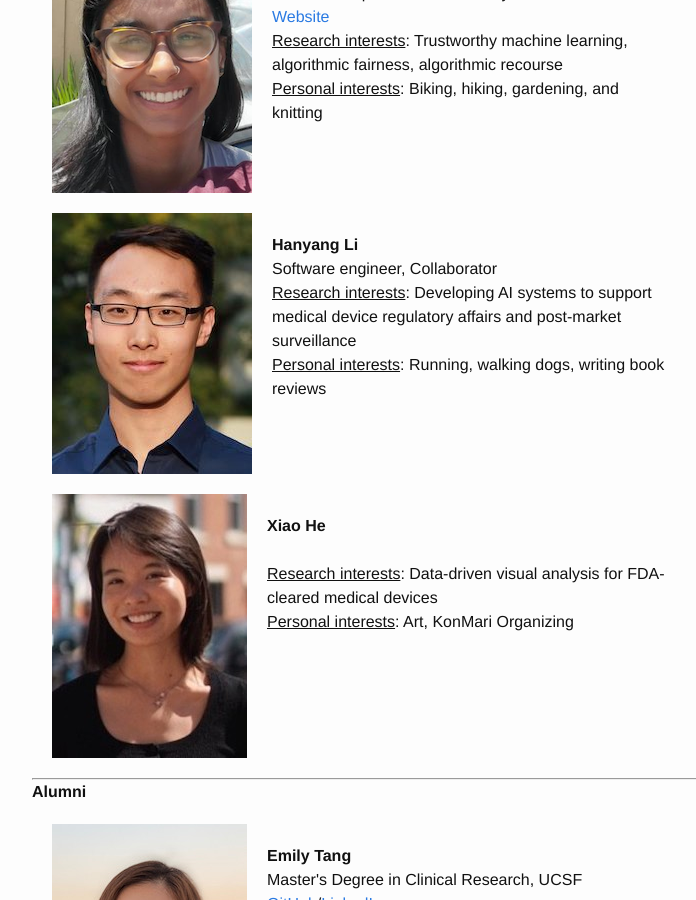
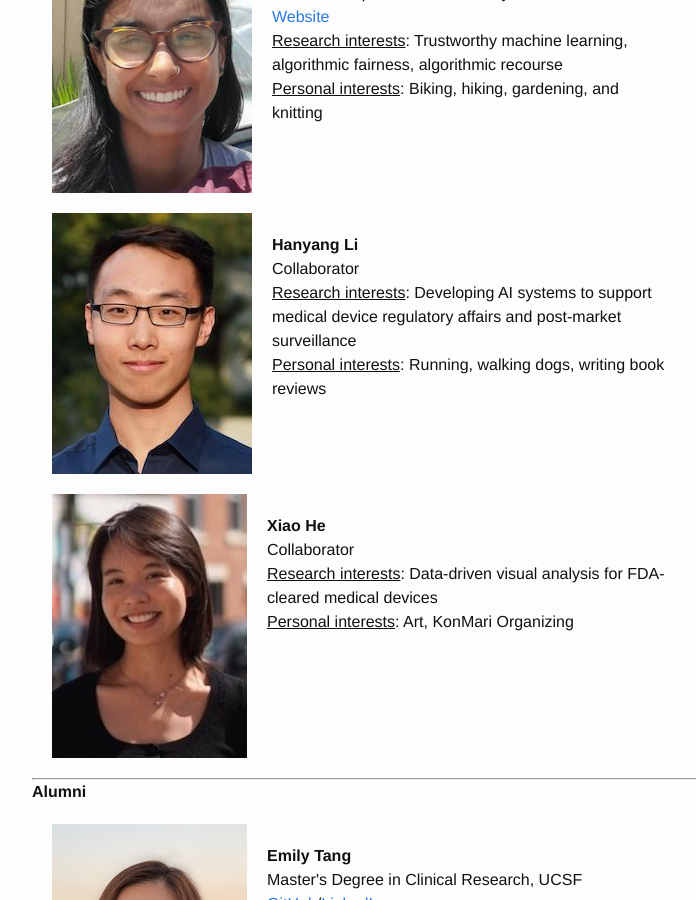
Before and after one commit to jjfeng/jjfeng.github.io, a Jekyll site: the page built from team.html, in a window 1280 px wide and 900 px high, scrolled down 1094 px. Shown: the whole window, without its empty margins (238-934 px from the left). Built offline with Jekyll 4.4.1, drawn with Linux system fonts in a browser that asks for light colours.

Commit message:
update collab

```diff
--- a/team.html
+++ b/team.html
@@ -67,7 +67,7 @@ Data scientist, member of Zuckerberg San Francisco General Hospital Predictive A
 <div style="margin: 20px; max-width: 400px">
     <b>Hanyang Li</b>
 <br/>
-Software engineer, Collaborator
+Collaborator
 <br/>
 <u>Research interests</u>: Developing AI systems to support medical device regulatory affairs and post-market surveillance
 <br/>
@@ -82,6 +82,7 @@ Software engineer, Collaborator
 <div style="margin: 20px; max-width: 400px">
     <b>Xiao He</b>
 <br/>
+Collaborator
 <br/>
 <u>Research interests</u>: Data-driven visual analysis for FDA-cleared medical devices
 <br/>
```
